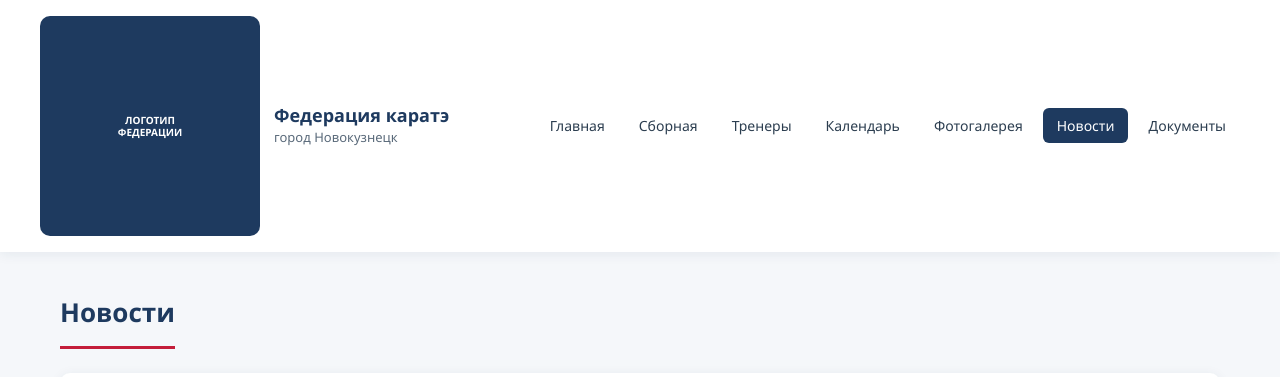
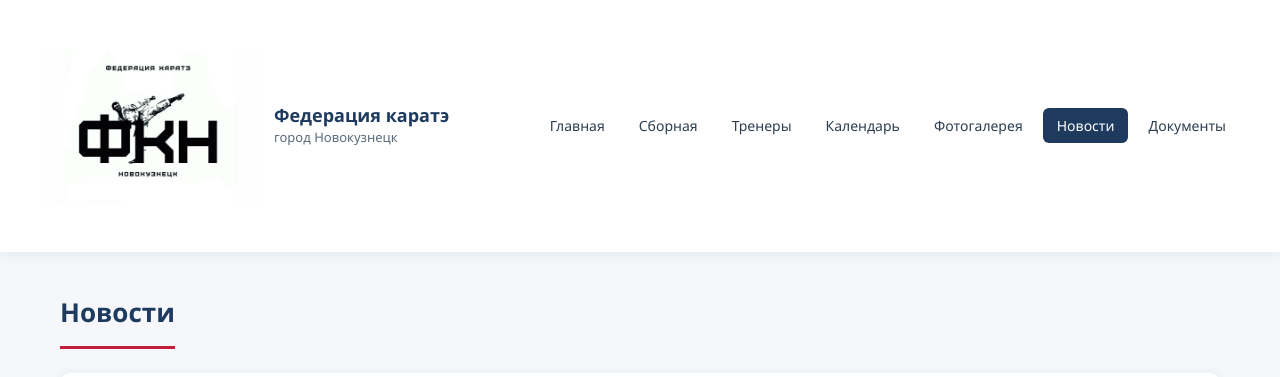
Before and after one commit to matveich877/FKN_NVKZ, a plain HTML site: page news.html in a window 1280 px wide. Shown: the top 377 px of the page. Drawn offline with Linux system fonts and the light colour scheme.

Commit message:
Update news.html

```diff
--- a/news.html
+++ b/news.html
@@ -11,7 +11,7 @@
 <header>
   <div class="container header-inner">
     <div class="logo-area">
-      <div class="logo-placeholder">ЛОГОТИП<br>ФЕДЕРАЦИИ</div>
+ <img src="./media/logo.png" alt="Логотип Федерации каратэ">
       <div class="logo-text">
         <h1>Федерация каратэ</h1>
         <span>город Новокузнецк</span>
```
